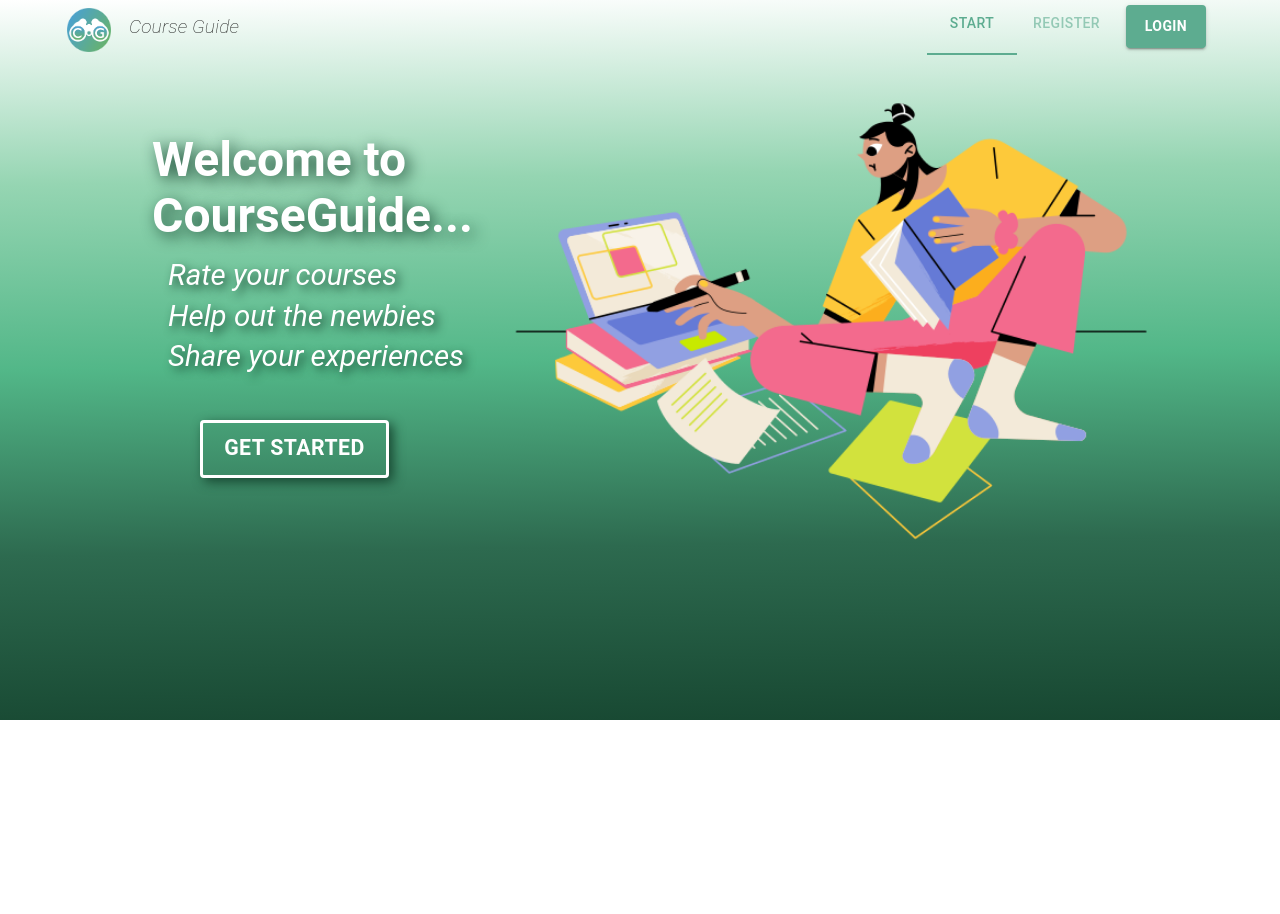
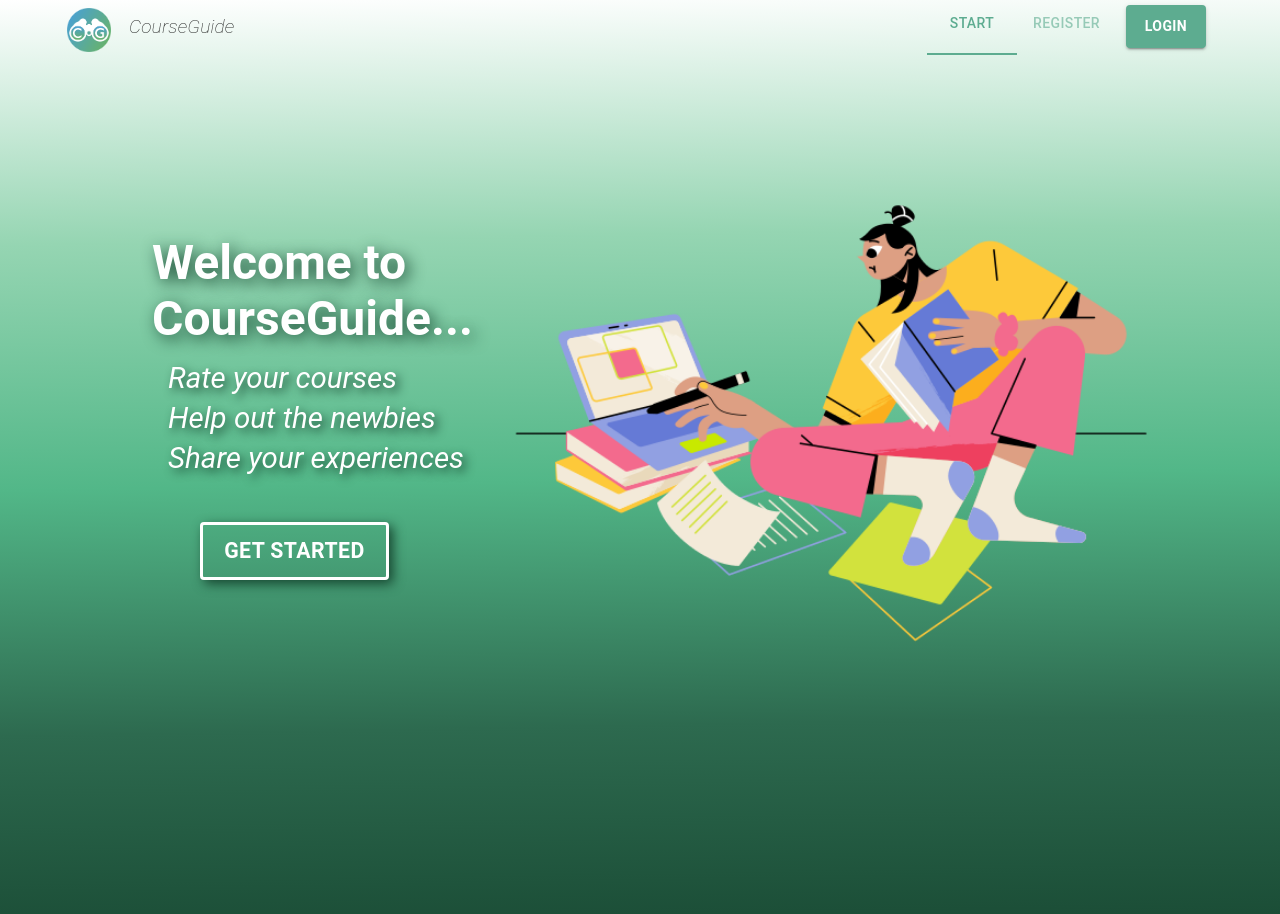
Before and after one commit to Julius-Tietenberg/course_guide, a React (Create React App) app in the folder frontend/: page /#/start in a window 1280 px wide. Shown: the top 914 px of the page. Before the commit the page ends 800 px from the top, so only its background shows below. Built offline with nearby package versions, Linux system fonts and the light colour scheme.

Commit message:
styling tweaked

```diff
--- a/frontend/src/pages/CourseOverview.js
+++ b/frontend/src/pages/CourseOverview.js
@@ -68,7 +68,7 @@ function CourseOverview () {
   return (
     <Box>
       <HeadBar hiddenButton={'find'} />
-      <Box sx={{ backgroundColor: "rgb(25 118 210 / 8%)", pt: "20px" }}>
+      <Box sx={{ backgroundColor: "rgb(25 118 210 / 8%)", pt: "20px" , height:"54rem"  }}>
         <Grid container spacing={2} justifyContent="center" alignItems="center">
           <Grid item xs={3}>
             <Typography sx={{
--- a/frontend/src/pages/CouseDetail.js
+++ b/frontend/src/pages/CouseDetail.js
@@ -64,7 +64,7 @@ function CourseDetail () {
         {error ? <Alert severity="error">{error}</Alert> : <Alert severity="success">Add successfully</Alert>}
       </Snackbar>
       <HeadBar />
-      <Box sx={{ p: "5%", bgcolor: "rgb(25 118 210 / 8%)" }}>
+      <Box sx={{ p: "5%", bgcolor: "rgb(25 118 210 / 8%)", overflow: "auto", height: '43rem' }}>
         {/* banner */}
         <Paper sx={{ p: "10px" }}>
           <Stack direction="row" alignItems="center" justifyContent="space-between" spacing={2}>
--- a/frontend/src/pages/Start.js
+++ b/frontend/src/pages/Start.js
@@ -66,7 +66,7 @@ function Start () {
   }
 
   return (
-    <Box sx={{ height: '45rem', width: '100%', backgroundColor: "white", backgroundImage: 'linear-gradient(179deg, #FFFFFF 0%, #95d5b2 25%, #52b788 50%, #2d6a4f 75%, #174731 100%)' }} minWidth="ms" >
+    <Box sx={{  overflow: "auto", height: '60rem', width: '100%', backgroundColor: "white", backgroundImage: 'linear-gradient(179deg, #FFFFFF 0%, #95d5b2 25%, #52b788 50%, #2d6a4f 75%, #174731 100%)' }} minWidth="ms" >
       <CssBaseline />
       {/* tab bar */}
       <Box sx={{ display: 'flex', justifyContent: 'space-between', p: '0 5%' }} >
@@ -78,7 +78,7 @@ function Start () {
             fontWeight: "lighter",
             paddingLeft: "15px"
           }
-          }>Course Guide</span>
+          }>CourseGuide</span>
         </Box>
         <Tabs
           value={tabValue}
@@ -108,7 +108,7 @@ function Start () {
       </Box>
       {/* About */}
       <TabPanel value={tabValue} index={0}>
-        <Box sx={{ display: 'flex', alignItems: 'center', m: '0 10%', mr: '10%', }}>
+        <Box sx={{ display: 'flex', alignItems: 'center', m: '0 10%', mr: '10%', mt: "8%"}}>
           <Container>
             <Typography sx={{ fontWeight: "bold", pb: "15px", color: 'white', textShadow: '4px 4px 16px #174731' }} variant='h3'>
               Welcome to CourseGuide...</Typography>
--- a/frontend/src/pages/UserDashboard.js
+++ b/frontend/src/pages/UserDashboard.js
@@ -85,7 +85,7 @@ function UserDashboard () {
   return (
     <Box sx={{ minWidth: "900px" }}>
       <HeadBar hiddenButton={'my'} />
-      <Box sx={{ p: "5%", bgcolor: "rgb(25 118 210 / 8%)" }}>
+      <Box sx={{ p: "5%", bgcolor: "rgb(25 118 210 / 8%)", overflow: "auto", height: '43rem' }}>
         <Grid container spacing={2} justifyContent="center" alignItems="stretch">
           {/* my course */}
           <Grid item xs={8}>
```
